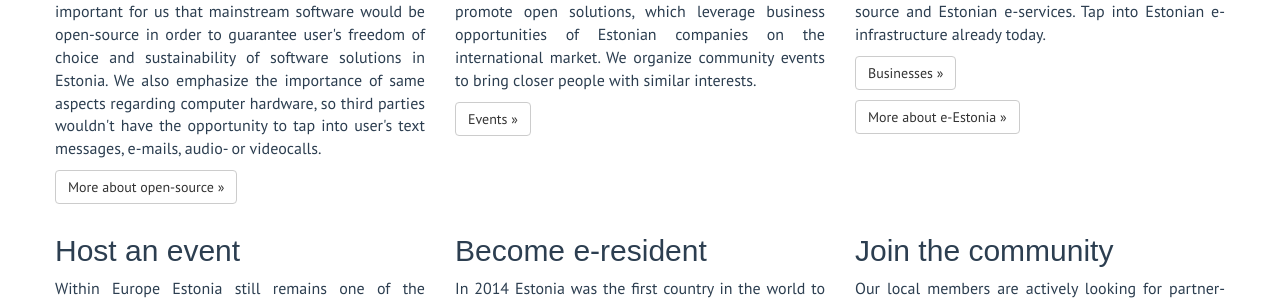
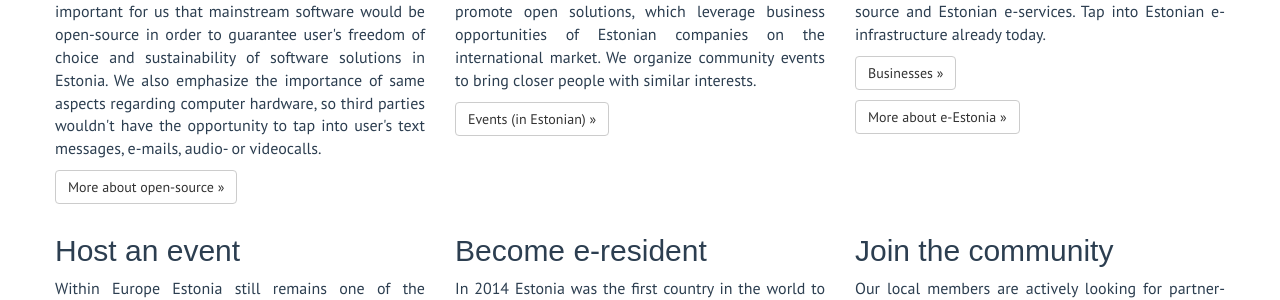
Before and after one commit to alvatal/alvatal.github.io, a Jekyll site: the page built from en/index.html, in a window 1280 px wide and 900 px high, scrolled down 646 px. Shown: the part 150-450 px from the top of the window. Built offline with Jekyll 4.4.1, drawn with Linux system fonts in a browser that asks for light colours; some web fonts are replaced.

Commit message:
Update index.html
mail sending update

```diff
--- a/en/index.html
+++ b/en/index.html
@@ -74,7 +74,7 @@
             to tap into user's text messages, e-mails, audio- or videocalls.
 
             </p>
-            <a class="btn btn-default" href="#" role="button">More about open-source &raquo;</a></p>
+            <a class="btn btn-default" href="https://en.wikipedia.org/wiki/Open_source" role="button">More about open-source &raquo;</a></p>
         </div>
         <div class="col-md-4">
             <h2>What do we offer?</h2>
@@ -87,7 +87,7 @@
             We organize community events to bring closer people
             with similar interests.
             </p>
-            <a class="btn btn-default" href="#" role="button">Events &raquo;</a>
+            <a class="btn btn-default" href="/private/" role="button">Events (in Estonian) &raquo;</a>
 
 
         </div>
@@ -102,7 +102,7 @@
 
             </p>
             <p><a class="btn btn-default" href="/business/" role="button">Businesses &raquo;</a></p>
-            <p><a class="btn btn-default" href="http://estonia.eu/about-estonia/economy-a-it/e-estonia.html" role="button">More about e-Estonia &raquo;</a></p>
+            <p><a class="btn btn-default" href="https://e-estonia.com/" role="button">More about e-Estonia &raquo;</a></p>
         </div>
     </div>
 </div>
@@ -119,7 +119,7 @@
             We have facilities to host conferences for up to 400 persons.
             </p>
 
-            <p><a class="btn btn-default" href="#" role="button">Organize conference in Estonia &raquo;</a></p>
+            <p><a class="btn btn-default" href="http://www.ecb.ee/en/" role="button">Organize conference in Estonia &raquo;</a></p>
         </div>
 
           <div class="col-md-4">
@@ -132,7 +132,7 @@
               Estonian e-residents enjoy doing business within European Union
               in a simplified manner avoiding the usual paperwork.
               </p>
-              <p><a class="btn btn-default" href="https://e-estonia.com/e-residents/" role="button">Apply for Estonian e-residency &raquo;</a></p>
+              <p><a class="btn btn-default" href="https://e-resident.gov.ee/" role="button">Apply for Estonian e-residency &raquo;</a></p>
 
           </div>
 
@@ -146,7 +146,7 @@
               are welcome to join Alvatal to express their business interests in
               Estonia and European Union.
               </p>
-              <p><a class="btn btn-default" href="#" role="button">Become member of Alvatal &raquo;</a></p>
+              <p><a class="btn btn-default" href="mailto:info@alvatal.ee?subject=Become%20member%20of%20ALVATAL&body=Hello,%250D%250A%250D%250AThe%20company%20XYZ%20would%20like%20to%20become%20a%20member%20of%20ALVATAL.%250D%250A%250D%250AOur%20activity%20areas%20in%20Estonia%20are:%250D%250AHarjumaa%250D%250ALääne-Virumaa%250D%250AIda-Virumaa%250D%250ALäänemaa%250D%250A%250D%250ARaplamaa%250D%250AJärvamaa%250D%250AJõgevamaa%250D%250APärnumaa%250D%250AViljandimaa%250D%250ATartumaa%250D%250AValgamaa%250D%250APõlvamaa%250D%250AVõrumaa%250D%250AHiiumaa%250D%250ASaaremaa%250D%250A%250D%250AOur%20services%20are:%250D%250Aservers,%250D%250Aworkstations%250D%250A%250D%250AOur%20contacts%20are:%250D%250Ae-mail:%250D%250Aphone:%250D%250Awebsite:%250D%250A%250D%250A%250D%250A%250D%250ASigned:%250D%250AFirstName%20LastName%250D%250A(board%20member)%250D%250A%250D%250ADate:%20DD.MM.YYYY" role="button">Become member of Alvatal &raquo;</a></p>
           </div>
 
       </div>
```
